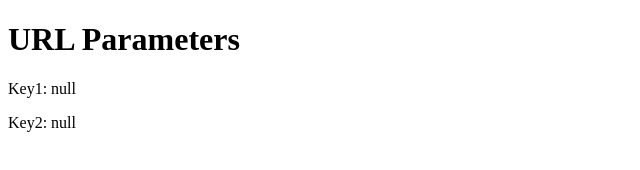
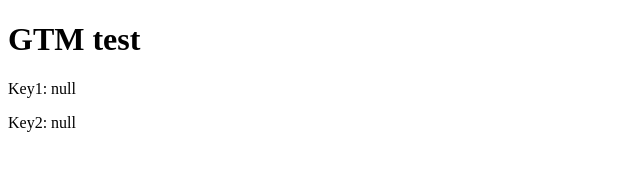
Before and after one commit to Nova-1113/novatag.github.io, a plain HTML site: page index.html in a window 1280 px wide. Shown: the whole page, without its empty margins (0-640 px from the left). Drawn offline with Linux system fonts and the light colour scheme.

Commit message:
Update index.html

```diff
--- a/index.html
+++ b/index.html
@@ -13,7 +13,7 @@ j=d.createElement(s),dl=l!='dataLayer'?'&l='+l:'';j.async=true;j.src=
 <!-- End Google Tag Manager -->
 </head>
 <body>
-    <h1>URL Parameters</h1>
+    <h1>GTM test</h1>
     <p id="key1"></p>
     <p id="key2"></p>
 
```
